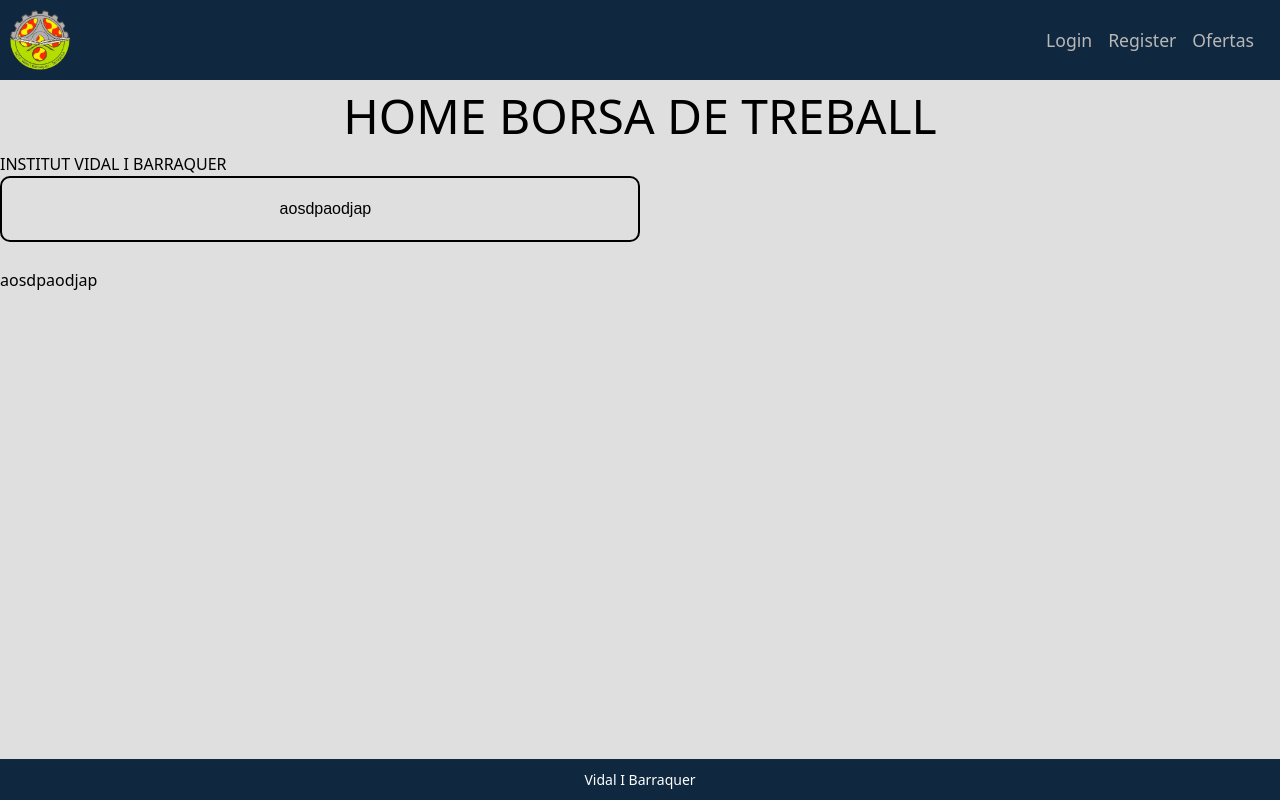
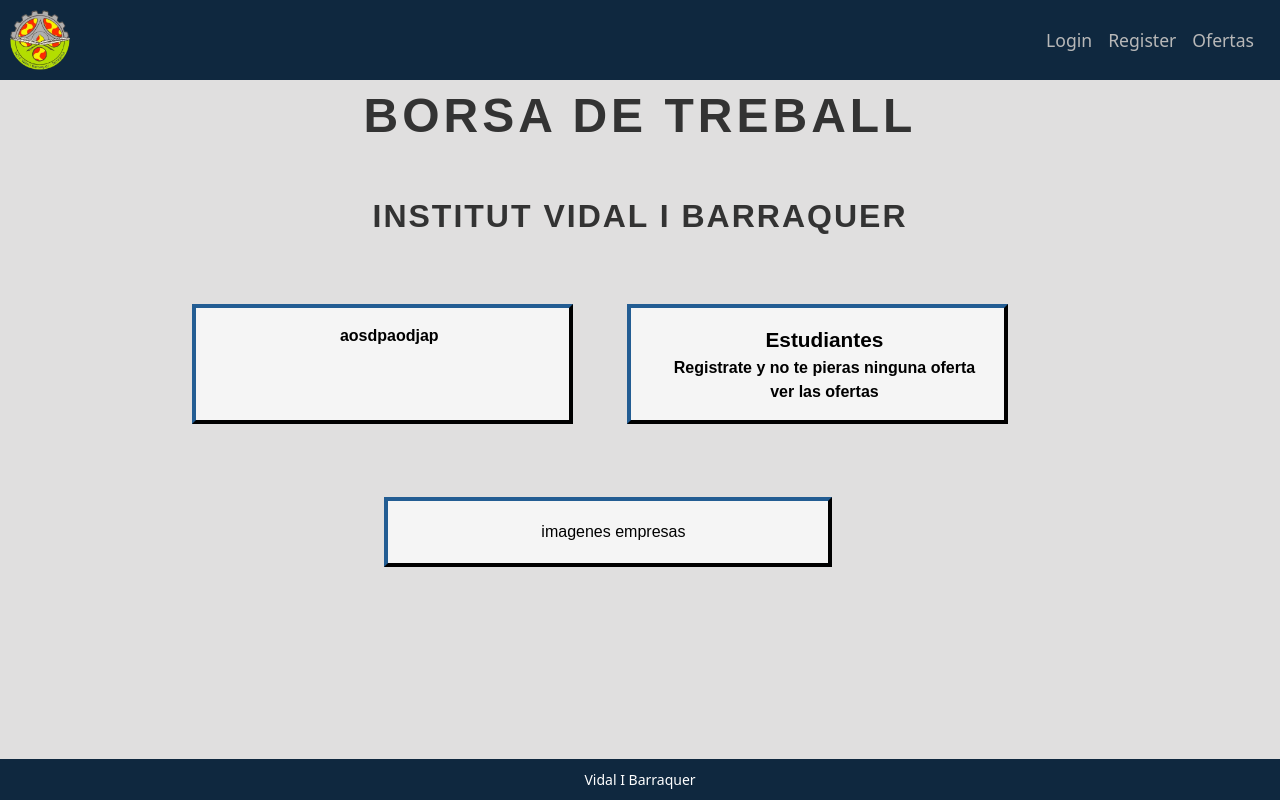
Before and after one commit to Suau17/app_web_borsa_treball, a React (Vite) app in the folder frontend/: page / in a window 1280 px wide. Built offline with nearby package versions, Linux system fonts and the light colour scheme.

Commit message:
home style

```diff
--- a/frontend/src/assets/menu.css
+++ b/frontend/src/assets/menu.css
@@ -58,8 +58,27 @@
   }
 
   .home{
+    font-size: 48px;
+  font-weight: bold;
+  text-align: center;
 
+  margin-bottom: 5vh;
+  text-transform: uppercase;
+  letter-spacing: 4px;
+  color: #333;
+  font-family: Arial, sans-serif;
     font-size: 3em;
+  }
+  .vidal{
+    font-size: 32px;
+    font-weight: bold;
+    text-align: center;
+
+    margin-bottom: 5vh;
+    text-transform: uppercase;
+    letter-spacing: 2px;
+    color: #333;
+    font-family: Arial, sans-serif;
   }
   .menuH{
     animation-duration: 3s;
@@ -123,6 +142,9 @@
     }
   }
 
+
+
+  /*home css*/
   footer {
     position: absolute; /* Establece la posición del footer */
     bottom: 0; /* Fija el footer en la parte inferior de la página */
@@ -134,16 +156,59 @@
     color: white;
   }
 
+
   .infoEmpresa {
-    border: solid 2px black;
-    width: 50%;
+    border: outset 4px #0f283f;
+    font-weight: bold;
+    width: 35%;
     text-align: center;
     margin-bottom: 2%;
 
-    border-radius: 10px;
+
     padding: 1.5%;
     padding-left: 30px;
     min-width: 210px;
     font-family: Arial, Helvetica, sans-serif;
-    cursor: pointer;
+    background-color: #F5F5F5;
+
 }
+
+.infoUser {
+  border: outset 4px #0f283f;
+  width: 35%;
+  text-align: center;
+  margin-bottom: 2%;
+  margin-left: 5%;
+  font-weight: bold;
+  padding: 1.5%;
+  padding-left: 30px;
+  min-width: 210px;
+  font-family: Arial, Helvetica, sans-serif;
+  background-color: #F5F5F5;
+}
+.infoUser h3{
+  font-size: 1.3em;
+}
+
+.generalDiv{
+  display: flex;
+  padding-left: 5%;
+  margin-left: 10%;
+  margin-top: 5%;
+
+}
+
+.imagenes{
+  border: outset 4px #0f283f;
+  width: 35%;
+  text-align: center;
+  margin-bottom: 2%;
+  margin-left: 30%;
+  margin-top: 4%;
+  padding: 1.5%;
+  padding-left: 30px;
+  min-width: 210px;
+  font-family: Arial, Helvetica, sans-serif;
+  background-color: #F5F5F5;
+
+}
--- a/frontend/src/pages/home.jsx
+++ b/frontend/src/pages/home.jsx
@@ -6,12 +6,18 @@
   return (
     <>
     {/* <Menu /> */}
-     <h1 className='home'>HOME BORSA DE TREBALL </h1>
-     <h2>INSTITUT VIDAL I BARRAQUER</h2>
+     <h1 className='home'>BORSA DE TREBALL </h1>
+     <h2 className='vidal'>INSTITUT VIDAL I BARRAQUER</h2>
+    <div className='generalDiv'>
+     <div className='infoEmpresa'><p>aosdpaodjap</p></div>
+     <div className='infoUser'>
+       <h3>Estudiantes</h3>
+       <p><a href='/register'>Registrate y no te pieras ninguna oferta</a> </p>
+       <p><a href="/getOfertas">ver las ofertas</a></p>
+       </div>
+     </div>
 
-     <div className='infoEmpresa'><p>aosdpaodjap</p></div>
-     <div><p>aosdpaodjap</p></div>
-
+     <div className='imagenes'>imagenes empresas</div>
      <footer>
       <p>Vidal I Barraquer</p>
      </footer>
```
